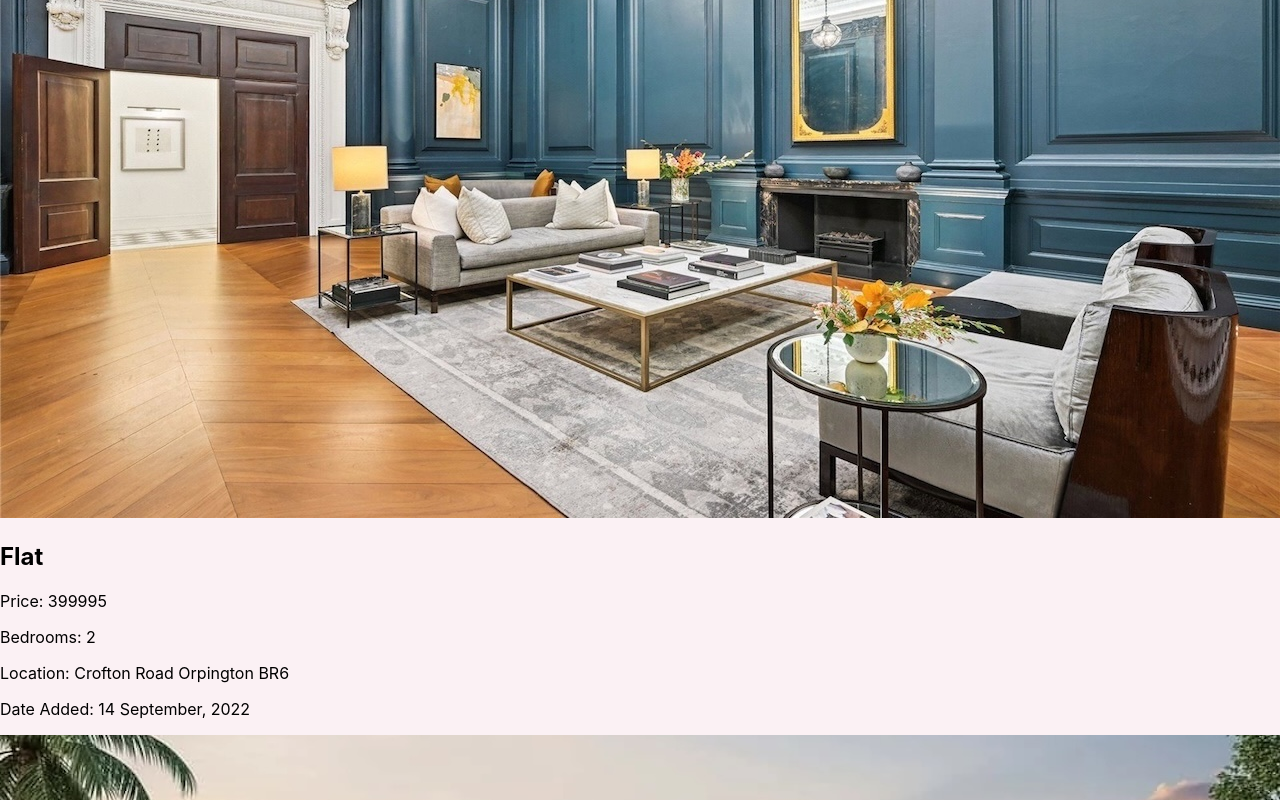
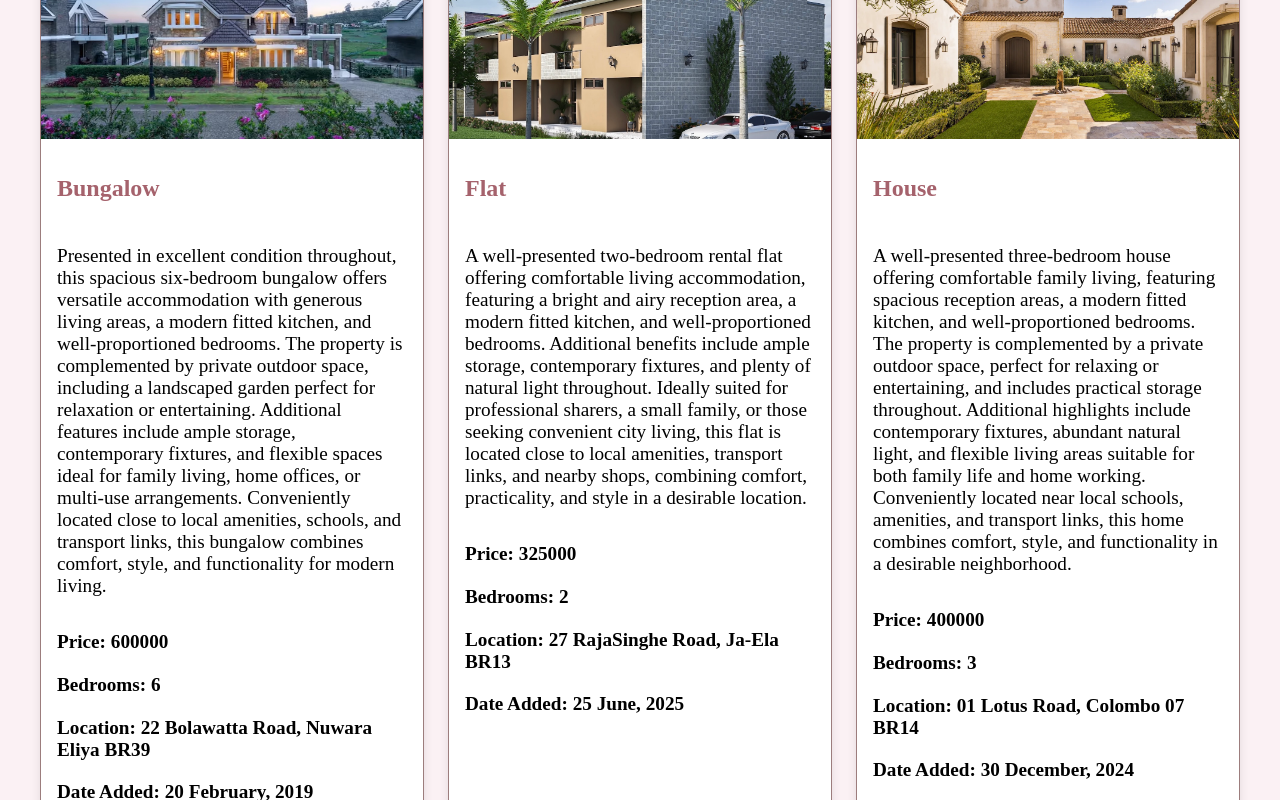
Before and after one commit to MthukaFernando/Adv.Client-Side-Final-Coursework, a React (Create React App) app in the folder property-app/: page / in a window 1280 px wide. Shown: the part 1600-2400 px from the top of the page. Built offline with nearby package versions, Linux system fonts and the light colour scheme.

Commit message:
put all the property images and the respective details into cards and styled them

```diff
--- a/property-app/src/App.css
+++ b/property-app/src/App.css
@@ -29,6 +29,7 @@ body {
   background: linear-gradient(to right, #e6cec0, #c9959a);
   border: 1px solid #a5626c;
   margin-top: 4rem;
+  margin-bottom: 10rem;
 }
 
 .filters:hover {
@@ -72,8 +73,62 @@ body {
   color: #6a5555;
 }
 
+.results {
+  display: grid;
+  grid-template-columns: repeat(3, 1fr);
+  gap :1.5rem;
+  max-width: 1200px;
+  margin: 2rem auto;
+  padding: 0 1rem;
+}
 
+.property-card {
+  display: flex;
+  flex-direction: column;
+  border: 1px solid #9c7d7d;
+  border-radius: 12px;
+  overflow: hidden;
+  background-color: #ffff;
+  box-shadow: 0 4px 10px rgba(0, 0, 0, 0.1);
+  transition: transform 0.2s ease, box-shadow 0.2s ease;
 
+}
+
+.property-card:hover {
+  transform: translateY(-5px);
+  box-shadow: 0 6px 15px rgba(0, 0, 0, 0.15);
+}
+
+.property-img {
+  width: 100%;
+  height: 200px;
+  object-fit: cover;
+}
+
+.property-content {
+  padding: 1rem;
+  display: flex;
+  flex-direction: column;
+  gap: 0.3rem;
+}
+
+.property-heading {
+  font-family: cursive;
+  color: #a5626c;
+}
+
+.property-details {
+  font-weight: bold;
+  font-family: 'Times New Roman', Times, serif;
+  font-size: 1.2rem;
+  margin-top: -0.2rem;
+}
+
+.property-description {
+  font-size: 1.2rem;
+  font-family: 'Times New Roman', Times, serif;
+  margin-bottom: 2rem;
+}
 
 .App {
   text-align: center;
--- a/property-app/src/App.js
+++ b/property-app/src/App.js
@@ -2,8 +2,25 @@ import "./App.css";
 import React, { useState } from "react";
 import propertiesData from "./properties.json";
 
+// Property cards
+function PropertyCard({ property }) {
+  return (
+    <div className="property-card">
+      <img className="property-img" src={property.picture} alt={property.type} />
+      <div className="property-content">
+        <h2 className="property-heading">{property.type}</h2>
+        <p className="property-description">{property.description}</p>
+        <p className="property-details">Price: {property.price}</p>
+        <p className="property-details">Bedrooms: {property.bedrooms}</p>
+        <p className="property-details">Location: {property.location}</p>
+        <p className="property-details">Date Added: {property.added.day} {property.added.month}, {property.added.year}</p>
+      </div>
+    </div>
+  );
+}
+
 function App() {
-  // Input states (what user types/selects)
+  // Input states
   const [inputType, setInputType] = useState("");
   const [inputMinPrice, setInputMinPrice] = useState("");
   const [inputMaxPrice, setInputMaxPrice] = useState("");
@@ -12,7 +29,7 @@ function App() {
   const [inputMaxBedrooms, setInputMaxBedrooms] = useState("");
   const [inputPostcode, setInputPostcode] = useState("");
 
-  // Applied states (used for filtering)
+  // Applied states
   const [queryType, setQueryType] = useState("");
   const [minPrice, setMinPrice] = useState("");
   const [maxPrice, setMaxPrice] = useState("");
@@ -43,12 +60,10 @@ function App() {
       postcode === "" ||
       property.location.toLowerCase().includes(postcode.toLowerCase());
 
-    return (
-      typeMatch && priceMatch && bedroomsMatch && dateMatch && postcodeMatch
-    );
+    return typeMatch && priceMatch && bedroomsMatch && dateMatch && postcodeMatch;
   });
 
-  // Apply filters on form submit
+  // Apply filters
   const applyFilters = () => {
     setQueryType(inputType);
     setMinPrice(inputMinPrice);
@@ -74,11 +89,9 @@ function App() {
         }}
       >
         <h2 className="quote">You're just a few steps away from your dream home</h2>
+
         {/* Row 1 */}
-        <select
-          value={inputType}
-          onChange={(e) => setInputType(e.target.value)}
-        >
+        <select value={inputType} onChange={(e) => setInputType(e.target.value)}>
           <option value="">All Types</option>
           <option value="House">House</option>
           <option value="Flat">Flat</option>
@@ -92,14 +105,12 @@ function App() {
           value={inputMinPrice}
           onChange={(e) => setInputMinPrice(e.target.value)}
         />
-
         <input
           type="number"
           placeholder="Max Price"
           value={inputMaxPrice}
           onChange={(e) => setInputMaxPrice(e.target.value)}
         />
-
         <input
           type="text"
           placeholder="Date after (YYYY-MM-DD)"
@@ -114,14 +125,12 @@ function App() {
           value={inputMinBedrooms}
           onChange={(e) => setInputMinBedrooms(e.target.value)}
         />
-
         <input
           type="number"
           placeholder="Max Bedrooms"
           value={inputMaxBedrooms}
           onChange={(e) => setInputMaxBedrooms(e.target.value)}
         />
-
         <input
           type="text"
           placeholder="Postcode (e.g., BR1)"
@@ -135,27 +144,17 @@ function App() {
         </button>
       </form>
 
-
-
       {/* Results */}
+      <div className="results">
         {filteredProperties.length > 0 ? (
           filteredProperties.map((property) => (
-          <div key={property.id}>
-            <img className="property-img" src={property.picture} alt={property.type}></img>
-            <h2>{property.type}</h2>
-            <p>Price: {property.price}</p>
-            <p>Bedrooms: {property.bedrooms}</p>
-            <p>Location: {property.location}</p>
-            <p>
-              Date Added: {property.added.day} {property.added.month},{" "}
-              {property.added.year}
-            </p>
-          </div>
+            <PropertyCard key={property.id} property={property} />
           ))
         ) : (
           <p>No properties match your filters.</p>
         )}
       </div>
+    </div>
   );
 }
 
--- a/property-app/src/properties.json
+++ b/property-app/src/properties.json
@@ -22,7 +22,7 @@
             "bedrooms":2,
 			"price":399995,
 			"tenure":"Freehold",
-			"description":"Presented in excellent decorative order throughout is this two double bedroom, two bathroom, garden flat. <br>The modern fitted kitchen is open plan to the living room which boasts solid wooden floors and includes integrated appliances including a dishwasher & a washing machine. This large open plan benefits from bi folding doors onto a secluded private courtyard garden. Both bedrooms are double sized, and the family bathroom boasts a matching three piece suite a shower attachment over the bath. There is also a separate wet room. There are walnut doors throughout and wiring for Sky TV/aerial points in the living room/kitchen and both bedrooms.<br>This apartment being only five years old, is still under a 10 year building guarantee...",
+			"description":"Presented in excellent decorative order throughout is this two double bedroom, two bathroom, garden flat. The modern fitted kitchen is open plan to the living room which boasts solid wooden floors and includes integrated appliances including a dishwasher & a washing machine. This large open plan benefits from bi folding doors onto a secluded private courtyard garden. Both bedrooms are double sized, and the family bathroom boasts a matching three piece suite a shower attachment over the bath. There is also a separate wet room. There are walnut doors throughout and wiring for Sky TV/aerial points in the living room/kitchen and both bedrooms. This apartment being only five years old, is still under a 10 year building guarantee...",
 			"location":"Crofton Road Orpington BR6",
 			"picture":"images/prop2pic1small.jpg",
 			"url":"properties/prop2.html",
@@ -38,7 +38,7 @@
             "bedrooms":4,
 			"price":456000,
 			"tenure":"Freehold",
-			"description":"Presented in excellent decorative order throughout is this spacious four-bedroom, two-bathroom family home, featuring a modern open-plan kitchen/living area and private outdoor space.",
+			"description":"Presented in excellent decorative order throughout, this spacious four-bedroom, two-bathroom family home offers a modern open-plan kitchen and living area, perfect for entertaining and everyday family life. The property features abundant natural light, contemporary fixtures, and generous storage throughout. Outside, you’ll find a private garden ideal for relaxation or hosting gatherings, with easy access to local amenities, schools, and transport links. This home combines comfort, style, and convenience, making it an ideal choice for families looking to settle in a sought-after neighborhood.",
 			"location":"11 Peter road, Negombo BR12",
 			"picture":"images/prop3pic1small.jpg",
 			"url":"properties/prop2.html",
@@ -54,7 +54,7 @@
             "bedrooms":6,
 			"price":600000,
 			"tenure":"Rental",
-			"description":"Presented in excellent condition throughout is this spacious six-bedroom bungalow, offering versatile accommodation with generous living areas, a modern fitted kitchen, and well-proportioned bedrooms, complemented by private outdoor space and ample potential for family living or multi-use arrangements.",
+			"description":"Presented in excellent condition throughout, this spacious six-bedroom bungalow offers versatile accommodation with generous living areas, a modern fitted kitchen, and well-proportioned bedrooms. The property is complemented by private outdoor space, including a landscaped garden perfect for relaxation or entertaining. Additional features include ample storage, contemporary fixtures, and flexible spaces ideal for family living, home offices, or multi-use arrangements. Conveniently located close to local amenities, schools, and transport links, this bungalow combines comfort, style, and functionality for modern living.",
 			"location":"22 Bolawatta Road, Nuwara Eliya BR39",
 			"picture":"images/prop4pic1small.png",
 			"url":"properties/prop2.html",
@@ -70,7 +70,7 @@
             "bedrooms":2,
 			"price":325000,
 			"tenure":"Rental",
-			"description":"A well-presented two-bedroom rental flat offering comfortable living accommodation, featuring a bright reception area, a fitted kitchen, and well-proportioned bedrooms, ideally suited for professional sharers or a small family.",
+			"description":"A well-presented two-bedroom rental flat offering comfortable living accommodation, featuring a bright and airy reception area, a modern fitted kitchen, and well-proportioned bedrooms. Additional benefits include ample storage, contemporary fixtures, and plenty of natural light throughout. Ideally suited for professional sharers, a small family, or those seeking convenient city living, this flat is located close to local amenities, transport links, and nearby shops, combining comfort, practicality, and style in a desirable location.",
             "location":"27 RajaSinghe Road, Ja-Ela BR13",
 			"picture":"images/prop5pic1small.jpg",
 			"url":"properties/prop2.html",
@@ -86,7 +86,7 @@
             "bedrooms":3,
 			"price":400000,
 			"tenure":"Freehold",
-			"description":"A well-presented three-bedroom house offering comfortable family living, featuring spacious reception areas, a fitted kitchen, and well-proportioned bedrooms, complemented by private outdoor space and practical storage throughout.",
+			"description":"A well-presented three-bedroom house offering comfortable family living, featuring spacious reception areas, a modern fitted kitchen, and well-proportioned bedrooms. The property is complemented by a private outdoor space, perfect for relaxing or entertaining, and includes practical storage throughout. Additional highlights include contemporary fixtures, abundant natural light, and flexible living areas suitable for both family life and home working. Conveniently located near local schools, amenities, and transport links, this home combines comfort, style, and functionality in a desirable neighborhood.",
             "location":"01 Lotus Road, Colombo 07 BR14",
 			"picture":"images/prop6pic1small.png",
 			"url":"properties/prop2.html",
@@ -102,7 +102,7 @@
             "bedrooms":5,
 			"price":700000,
 			"tenure":"Freehold",
-			"description":"An exceptional five-bedroom penthouse offering expansive luxury living, featuring generous reception spaces, a high-specification kitchen, and beautifully proportioned bedrooms, complemented by panoramic views and exclusive private outdoor areas.",
+			"description":"An exceptional five-bedroom penthouse offering expansive luxury living, featuring generous reception spaces, a high-specification kitchen, and beautifully proportioned bedrooms. The property is complemented by panoramic views over the city, exclusive private outdoor areas, and elegant terraces perfect for entertaining or relaxing in style. Additional highlights include contemporary finishes throughout, sophisticated fixtures, abundant natural light, and ample storage. Ideally situated close to premier amenities, transport links, and vibrant city life, this penthouse combines luxury, comfort, and modern convenience at the highest level.",
             "location":"10 Temple Road, Colombo 04 BR22",
 			"picture":"images/prop7pic1small.jpg",
 			"url":"properties/prop2.html",
```
Lines whose indentation alone changed are shown as unchanged.
